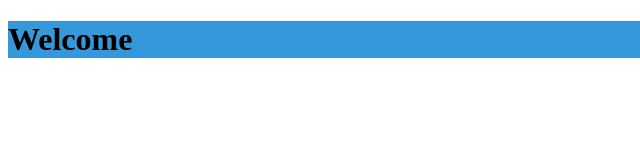
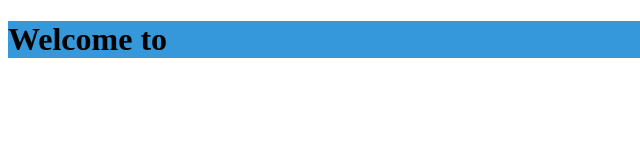
Before and after one commit to Marksalz/gitPractice, a plain HTML site: page index.html in a window 1280 px wide. Shown: the full height of the page, 0-640 px from the left. Drawn offline with Linux system fonts and the light colour scheme.

```diff
--- a/index.html
+++ b/index.html
@@ -7,6 +7,6 @@
     <link rel="stylesheet" href="style.css">
 </head>
 <body>
-    <h1 id="hero-title">Welcome</h1>
+    <h1 id="hero-title">Welcome to </h1>
 </body>
 </html>
```
